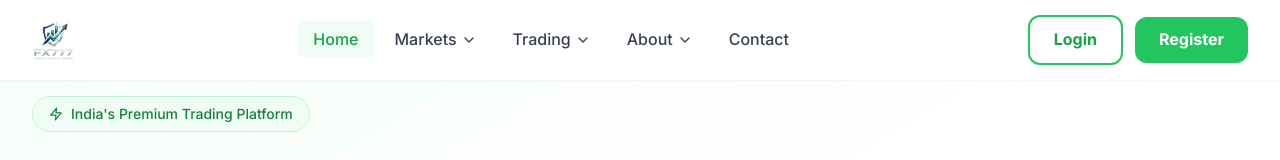
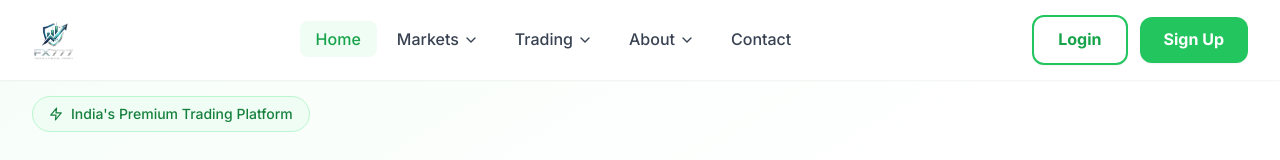
Before and after one commit to whatapi00-max/fx777-trading-platform, a React (Vite) app: page / in a window 1280 px wide. Shown: the top 160 px of the page. Built offline with nearby package versions, Linux system fonts and the light colour scheme.

Commit message:
Change Register/Register Free to Sign Up in navbar

```diff
--- a/src/components/Navbar/MobileNav.tsx
+++ b/src/components/Navbar/MobileNav.tsx
@@ -122,7 +122,7 @@ const MobileNav = ({ id, items, isOpen, onClose }: MobileNavProps) => {
             className="block w-full text-center bg-primary-500 hover:bg-primary-600 text-white font-bold py-3 rounded-xl transition-colors text-sm"
             onClick={onClose}
           >
-            Register Free
+            Sign Up
           </a>
         </div>
       </div>
--- a/src/components/Navbar/index.tsx
+++ b/src/components/Navbar/index.tsx
@@ -53,7 +53,7 @@ const Navbar = () => {
                 Login
               </a>
               <a href="https://fx777crm.theplatformapi.com/auth-pages/create-account/step1?accountType=real" target="_blank" rel="noopener noreferrer" className="bg-primary-500 hover:bg-primary-600 text-white font-bold px-6 py-2.5 rounded-xl transition-all duration-200 hover:scale-105 shadow-sm">
-                Register
+                Sign Up
               </a>
             </div>
 
```
